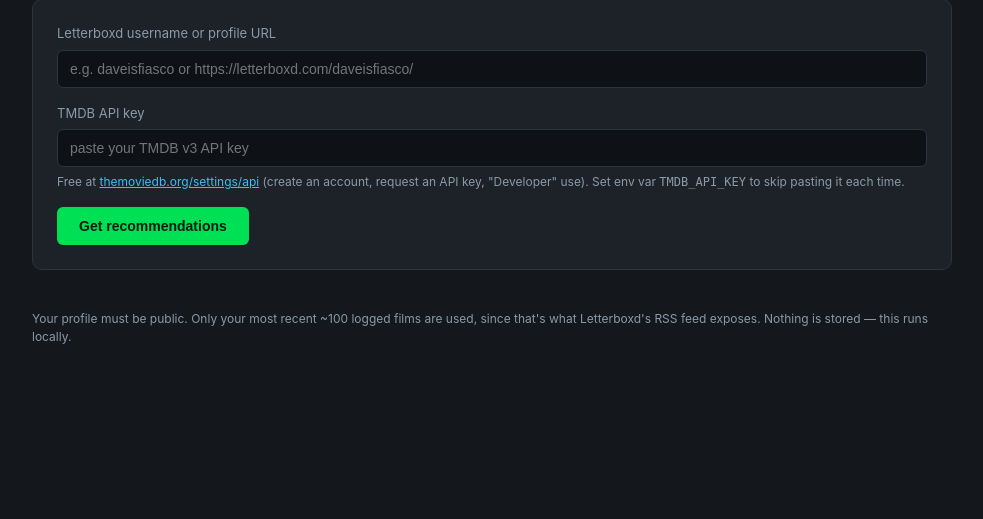
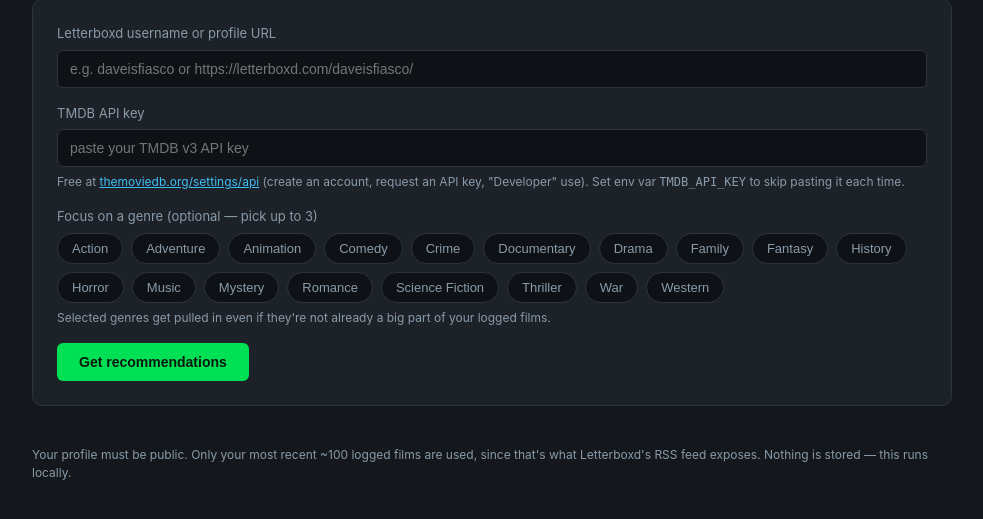
Before and after one commit to tanishquish/letterboxd-recommender, a Flask app: page / in a window 1280 px wide. Shown: the part 127-646 px from the top of the page, without its empty margins (148-1131 px from the left). Run offline with Flask 3, Linux system fonts and the light colour scheme.

Commit message:
Add optional genre focus: pick up to 3 genres to bias recommendations
Adds a button grid of the standard Letterboxd/TMDB genre list (capped at
3 selections client-side and server-side). Selected genres pull in
well-regarded TMDB discover results for that genre directly -- not just
a re-rank of existing candidates -- since a genre absent from someone's
own ratings would otherwise never surface via seed-based recommendations.
Chosen genres also skip the per-genre diversity cap on the final list.

```diff
--- a/app.py
+++ b/app.py
@@ -4,8 +4,8 @@
 from flask import Flask, render_template, request
 
 from lib.letterboxd import LetterboxdError, extract_username, fetch_diary
-from lib.recommender import recommend
-from lib.tmdb import TMDBClient, TMDBError
+from lib.recommender import MAX_PREFERRED_GENRES, recommend
+from lib.tmdb import GENRES, TMDBClient, TMDBError
 
 load_dotenv()
 
@@ -14,18 +14,22 @@
 
 @app.route("/", methods=["GET"])
 def index():
-    return render_template("index.html", default_key=os.environ.get("TMDB_API_KEY", ""))
+    return render_template(
+        "index.html", default_key=os.environ.get("TMDB_API_KEY", ""), genres=GENRES
+    )
 
 
 @app.route("/recommend", methods=["POST"])
 def recommend_route():
     username_input = request.form.get("username", "").strip()
     api_key = request.form.get("api_key", "").strip() or os.environ.get("TMDB_API_KEY", "")
+    genre_ids_raw = request.form.get("genre_ids", "").strip()
+    selected_genre_ids = [int(g) for g in genre_ids_raw.split(",") if g][:MAX_PREFERRED_GENRES]
 
     if not username_input:
-        return render_template("index.html", error="Enter a Letterboxd username or profile URL.", default_key=api_key)
+        return render_template("index.html", error="Enter a Letterboxd username or profile URL.", default_key=api_key, genres=GENRES)
     if not api_key:
-        return render_template("index.html", error="A TMDB API key is required.", default_key=api_key, username=username_input)
+        return render_template("index.html", error="A TMDB API key is required.", default_key=api_key, username=username_input, genres=GENRES)
 
     username = extract_username(username_input)
     client = TMDBClient(api_key)
@@ -34,9 +38,19 @@
         if not client.verify_key():
             raise TMDBError("That TMDB API key doesn't seem to be valid.")
         films = fetch_diary(username)
-        recs = recommend(client, films)
+        recs = recommend(client, films, preferred_genre_ids=selected_genre_ids)
     except (LetterboxdError, TMDBError, ValueError) as e:
-        return render_template("index.html", error=str(e), default_key=api_key, username=username_input)
+        return render_template(
+            "index.html",
+            error=str(e),
+            default_key=api_key,
+            username=username_input,
+            genres=GENRES,
+            selected_genre_ids=selected_genre_ids,
+        )
+
+    genre_names = dict(GENRES)
+    selected_genre_names = [genre_names[g] for g in selected_genre_ids if g in genre_names]
 
     rated_count = sum(1 for f in films if f.rating is not None)
     return render_template(
@@ -46,6 +60,7 @@
         rated_count=rated_count,
         recs=recs,
         api_key=api_key,
+        selected_genre_names=selected_genre_names,
     )
 
 
--- a/lib/tmdb.py
+++ b/lib/tmdb.py
@@ -8,6 +8,30 @@
 
 BASE_URL = "https://api.themoviedb.org/3"
 POSTER_BASE = "https://image.tmdb.org/t/p/w342"
+
+# TMDB's standard movie genre list -- the same set Letterboxd shows on its
+# own /films/genre/ pages, since Letterboxd sources genre metadata from
+# TMDB. Fixed and stable enough to hardcode rather than fetch on every load.
+GENRES = [
+    (28, "Action"),
+    (12, "Adventure"),
+    (16, "Animation"),
+    (35, "Comedy"),
+    (80, "Crime"),
+    (99, "Documentary"),
+    (18, "Drama"),
+    (10751, "Family"),
+    (14, "Fantasy"),
+    (36, "History"),
+    (27, "Horror"),
+    (10402, "Music"),
+    (9648, "Mystery"),
+    (10749, "Romance"),
+    (878, "Science Fiction"),
+    (53, "Thriller"),
+    (10752, "War"),
+    (37, "Western"),
+]
 
 
 class TMDBError(Exception):
@@ -100,6 +124,30 @@
         self._rec_cache[cache_key] = results
         return results
 
+    def discover_by_genre(self, genre_id: int, pages: int = 2) -> list[dict]:
+        """Well-regarded movies in a genre, independent of any seed film.
+
+        Used for genres a user picks explicitly but may barely appear in
+        their own ratings, where recommendations/similar off their favorite
+        films would never surface anything.
+        """
+        cache_key = ("discover", genre_id)
+        if cache_key in self._rec_cache:
+            return self._rec_cache[cache_key]
+
+        results = []
+        for page in range(1, pages + 1):
+            data = self._get(
+                "/discover/movie",
+                with_genres=genre_id,
+                sort_by="popularity.desc",
+                **{"vote_count.gte": 200},
+                page=page,
+            )
+            results.extend(data.get("results", []) if data else [])
+        self._rec_cache[cache_key] = results
+        return results
+
     def search_movie(self, title: str, year: int | None) -> dict | None:
         data = self._get("/search/movie", query=title, year=year)
         results = data.get("results") if data else None
--- a/static/style.css
+++ b/static/style.css
@@ -76,6 +76,40 @@
 .field input:focus {
   outline: none;
   border-color: var(--green);
+}
+
+.field label .optional {
+  font-weight: 400;
+  color: var(--text-dim);
+}
+
+.genre-grid {
+  display: flex;
+  flex-wrap: wrap;
+  gap: 8px;
+}
+
+.genre-btn {
+  background: #0e1216;
+  border: 1px solid var(--border);
+  color: var(--text-dim);
+  border-radius: 20px;
+  padding: 7px 14px;
+  font-size: 13px;
+  cursor: pointer;
+  transition: border-color 0.1s, color 0.1s, background 0.1s;
+}
+
+.genre-btn:hover {
+  border-color: var(--text-dim);
+  color: var(--text);
+}
+
+.genre-btn.selected {
+  background: var(--green);
+  border-color: var(--green);
+  color: #0a1a10;
+  font-weight: 600;
 }
 
 .field .hint {
--- a/templates/index.html
+++ b/templates/index.html
@@ -27,8 +27,51 @@
         <input type="text" id="api_key" name="api_key" placeholder="paste your TMDB v3 API key" value="{{ default_key or '' }}" required>
         <div class="hint">Free at <a href="https://www.themoviedb.org/settings/api" target="_blank" rel="noopener">themoviedb.org/settings/api</a> (create an account, request an API key, "Developer" use). Set env var <code>TMDB_API_KEY</code> to skip pasting it each time.</div>
       </div>
+
+      <div class="field">
+        <label>Focus on a genre <span class="optional">(optional &mdash; pick up to 3)</span></label>
+        <div class="genre-grid" id="genre-grid">
+          {% for gid, gname in genres %}
+          <button type="button" class="genre-btn{% if selected_genre_ids and gid in selected_genre_ids %} selected{% endif %}" data-genre-id="{{ gid }}">{{ gname }}</button>
+          {% endfor %}
+        </div>
+        <div class="hint">Selected genres get pulled in even if they're not already a big part of your logged films.</div>
+        <input type="hidden" id="genre_ids" name="genre_ids" value="{{ (selected_genre_ids or [])|join(',') }}">
+      </div>
+
       <button type="submit" class="submit">Get recommendations</button>
     </form>
+
+    <script>
+      (function () {
+        const MAX_GENRES = 3;
+        const grid = document.getElementById("genre-grid");
+        const hidden = document.getElementById("genre_ids");
+        const buttons = Array.from(grid.querySelectorAll(".genre-btn"));
+
+        function selected() {
+          return buttons.filter((b) => b.classList.contains("selected"));
+        }
+
+        function sync() {
+          hidden.value = selected().map((b) => b.dataset.genreId).join(",");
+        }
+
+        buttons.forEach((btn) => {
+          btn.addEventListener("click", () => {
+            if (btn.classList.contains("selected")) {
+              btn.classList.remove("selected");
+            } else {
+              if (selected().length >= MAX_GENRES) return;
+              btn.classList.add("selected");
+            }
+            sync();
+          });
+        });
+
+        sync();
+      })();
+    </script>
 
     <footer class="note">
       Your profile must be public. Only your most recent ~100 logged films are used, since that's what Letterboxd's RSS feed exposes. Nothing is stored — this runs locally.
--- a/templates/results.html
+++ b/templates/results.html
@@ -14,6 +14,7 @@
     </header>
     <p class="meta-line">
       Built from <strong>{{ rated_count }}</strong> rated films out of <strong>{{ total_logged }}</strong> recently logged.
+      {% if selected_genre_names %}Focused on <strong>{{ selected_genre_names|join(', ') }}</strong>.{% endif %}
     </p>
 
     {% if recs %}
@@ -32,7 +33,7 @@
           {% if r.matched_genres %}<div class="genres">{{ r.matched_genres|join(', ') }}</div>{% endif %}
           <div class="overview">{{ r.overview }}</div>
           {% if r.because_of %}
-          <div class="because">Because you liked {{ r.because_of|join(', ') }}</div>
+          <div class="because">Because {{ r.because_of|join('; ') }}</div>
           {% endif %}
         </div>
       </div>
```
Also changed, not shown: lib/recommender.py (+33 -8 lines).
